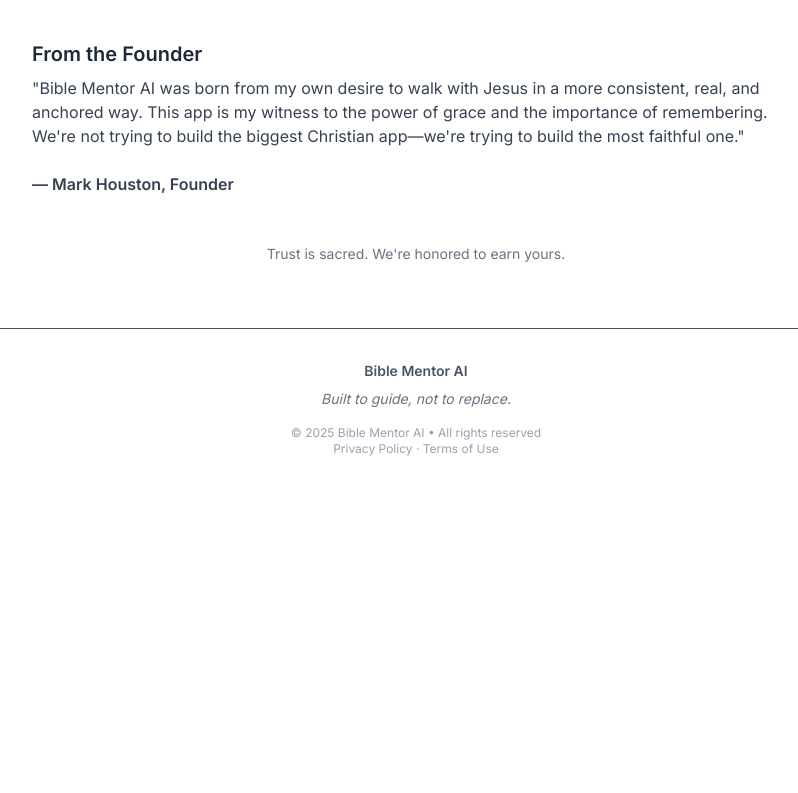
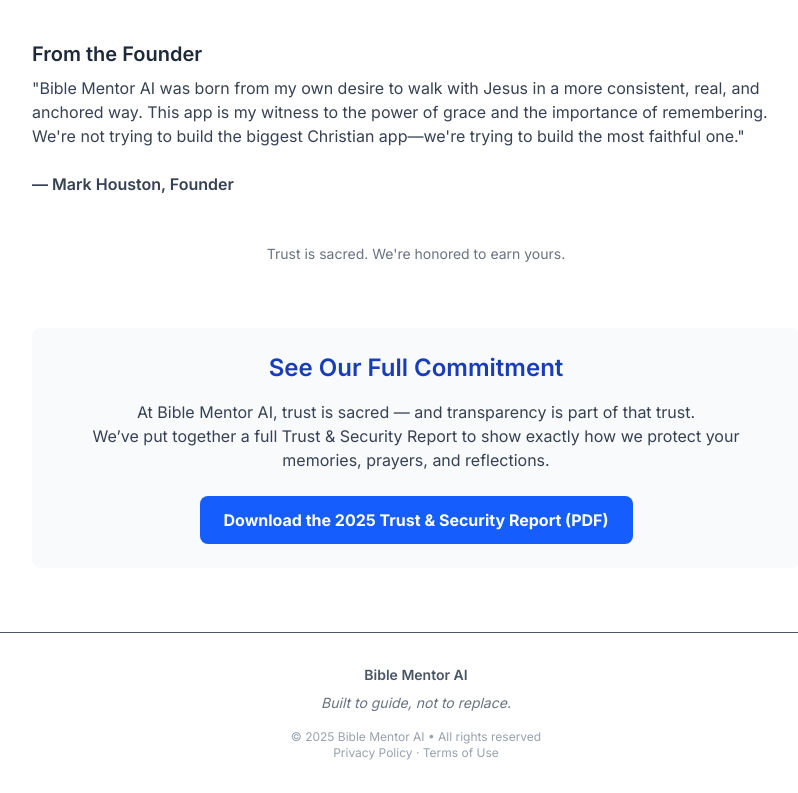
Before and after one commit to houstonmarkw/bible-mentor-ai-frontend, a Next.js app: page /trustpage in a window 1280 px wide. Shown: the part 1048-1841 px from the top of the page, without its empty margins (224-1022 px from the left). Before the commit the page ends 1537 px from the top, so only its background shows below. Built offline with nearby package versions, Linux system fonts and the light colour scheme.

Commit message:
feat(trustpage): add Trust Report download section to Trust & Philosophy page

```diff
--- a/src/app/trustpage/page.tsx
+++ b/src/app/trustpage/page.tsx
@@ -18,15 +18,15 @@
           We do <strong>not</strong> store tracking cookies, ad behavior, or anything unrelated to your walk with God.
         </p>
 
-        <h2 className="text-xl font-semibold text-gray-800 mt-10 mb-2">You&apos;re in Control</h2>
+        <h2 className="text-xl font-semibold text-gray-800 mt-10 mb-2">You're in Control</h2>
         <p className="text-gray-700 mb-6">
           Everything you create is yours:
         </p>
         <ul className="list-disc list-inside text-gray-700 space-y-2 mb-6">
           <li>Edit, tag, or delete any entry</li>
           <li>Download a full copy of your journey anytime</li>
-          <li>Request permanent deletion&mdash;we&apos;ll honor it, no questions asked</li>
-          <li>Want a copy mailed to you? We&apos;ll send a USB if that&apos;s what it takes</li>
+          <li>Request permanent deletion&mdash;we'll honor it, no questions asked</li>
+          <li>Want a copy mailed to you? We'll send a USB if that's what it takes</li>
         </ul>
 
         <h2 className="text-xl font-semibold text-gray-800 mt-10 mb-2">How We Protect Your Story</h2>
@@ -36,21 +36,40 @@
 
         <h2 className="text-xl font-semibold text-gray-800 mt-10 mb-2">Why Memory Matters in Discipleship</h2>
         <p className="text-gray-700 mb-6">
-          Most apps start fresh every time you open them. Bible Mentor AI doesn&apos;t. We remember what you&apos;ve written&mdash;not to track you, but to help you grow.
+          Most apps start fresh every time you open them. Bible Mentor AI doesn't. We remember what you've written&mdash;not to track you, but to help you grow.
         </p>
         <p className="text-gray-700 mb-6 italic">
-          &quot;We store your story so you can see God&apos;s faithfulness&mdash;not so we can use it.&quot;
+          "We store your story so you can see God's faithfulness&mdash;not so we can use it."
         </p>
 
         <h2 className="text-xl font-semibold text-gray-800 mt-10 mb-2">From the Founder</h2>
         <p className="text-gray-700 mb-6">
-          &quot;Bible Mentor AI was born from my own desire to walk with Jesus in a more consistent, real, and anchored way. This app is my witness to the power of grace and the importance of remembering. We&apos;re not trying to build the biggest Christian app&mdash;we&apos;re trying to build the most faithful one.&quot;
+          "Bible Mentor AI was born from my own desire to walk with Jesus in a more consistent, real, and anchored way. This app is my witness to the power of grace and the importance of remembering. We're not trying to build the biggest Christian app&mdash;we're trying to build the most faithful one."
         </p>
         <p className="text-gray-700 mb-2 font-semibold">&mdash; Mark Houston, Founder</p>
 
         <p className="text-center text-sm text-gray-500 mt-12">
-          Trust is sacred. We&apos;re honored to earn yours.
+          Trust is sacred. We're honored to earn yours.
         </p>
+
+        {/* New Download Section */}
+        <div className="mt-16 p-6 bg-gray-50 rounded-lg">
+          <h3 className="text-2xl font-semibold text-blue-800 mb-4 text-center">See Our Full Commitment</h3>
+          <p className="text-gray-700 mb-6 text-center">
+            At Bible Mentor AI, trust is sacred — and transparency is part of that trust.<br />
+            We’ve put together a full Trust & Security Report to show exactly how we protect your memories, prayers, and reflections.
+          </p>
+          <div className="flex justify-center">
+            <a
+              href="/Bible_Mentor_AI_Trust_Report_2025.pdf"
+              target="_blank"
+              rel="noopener noreferrer"
+              className="inline-block bg-blue-600 hover:bg-blue-700 text-white font-bold py-3 px-6 rounded-lg transition duration-200"
+            >
+              Download the 2025 Trust & Security Report (PDF)
+            </a>
+          </div>
+        </div>
       </div>
     </section>
   );
```
Also changed, not shown: 1 other file (tests, documents, lock files or other folders).
